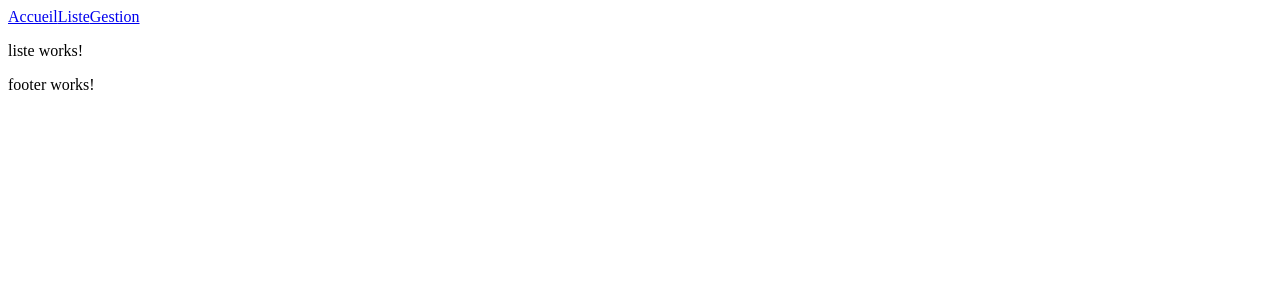
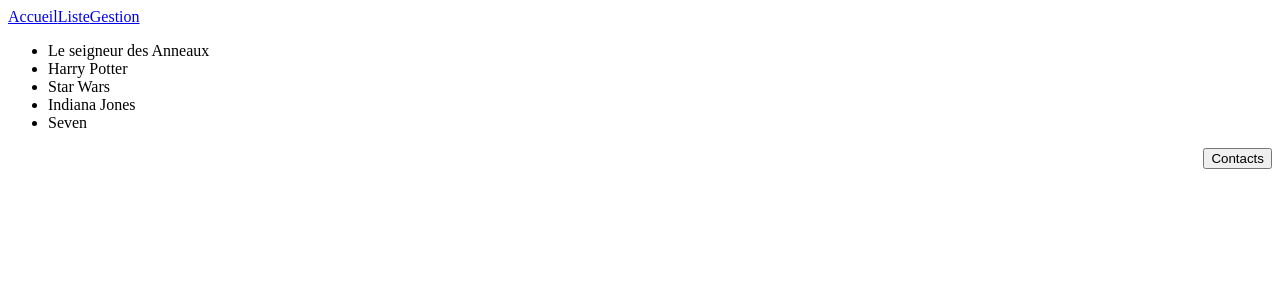
Before and after one commit to Mohand-Arezki-BRANECI/ArezkiChadiTP2, an Angular app: page /liste in a window 1280 px wide. Shown: the top 300 px of the page. Built offline with nearby package versions, Linux system fonts and the light colour scheme.

Commit message:
début page liste

```diff
--- a/src/app/footer/footer.component.html
+++ b/src/app/footer/footer.component.html
@@ -1 +1 @@
-<p>footer works!</p>
+<button id="btn">Contacts</button>
--- a/src/app/footer/footer.component.scss
+++ b/src/app/footer/footer.component.scss
@@ -0,0 +1,3 @@
+#btn{
+  float: right;
+}
--- a/src/app/liste/liste.component.html
+++ b/src/app/liste/liste.component.html
@@ -1 +1,12 @@
-<p>liste works!</p>
+<ul>
+  <li *ngFor="let film of listFilms" (click)="afficherFilm(film)" class="movieTitle">
+    {{ film.titre }}
+  </li>
+</ul>
+
+<div *ngIf="filmSelectionne">
+  <h2>{{ filmSelectionne.titre }}</h2>
+  <img src="assets/images/mon_image.png">
+
+
+</div>
--- a/src/app/liste/liste.component.scss
+++ b/src/app/liste/liste.component.scss
@@ -0,0 +1,3 @@
+.movieTitle{
+  cursor: pointer;
+}
--- a/src/app/liste/liste.component.ts
+++ b/src/app/liste/liste.component.ts
@@ -6,5 +6,18 @@ import { Component } from '@angular/core';
   styleUrls: ['./liste.component.scss']
 })
 export class ListeComponent {
+  listFilms = [
+    {titre:'Le seigneur des Anneaux', link:''},
+    {titre:'Harry Potter', link:''},
+    {titre:'Star Wars', link:''},
+    {titre:'Indiana Jones', link:''},
+    {titre:'Seven', link:''}];
+
+
+  filmSelectionne: any; // Pour stocker le film sélectionné
+
+  afficherFilm(film: any) {
+    this.filmSelectionne = film;
+  }
 
 }
```
